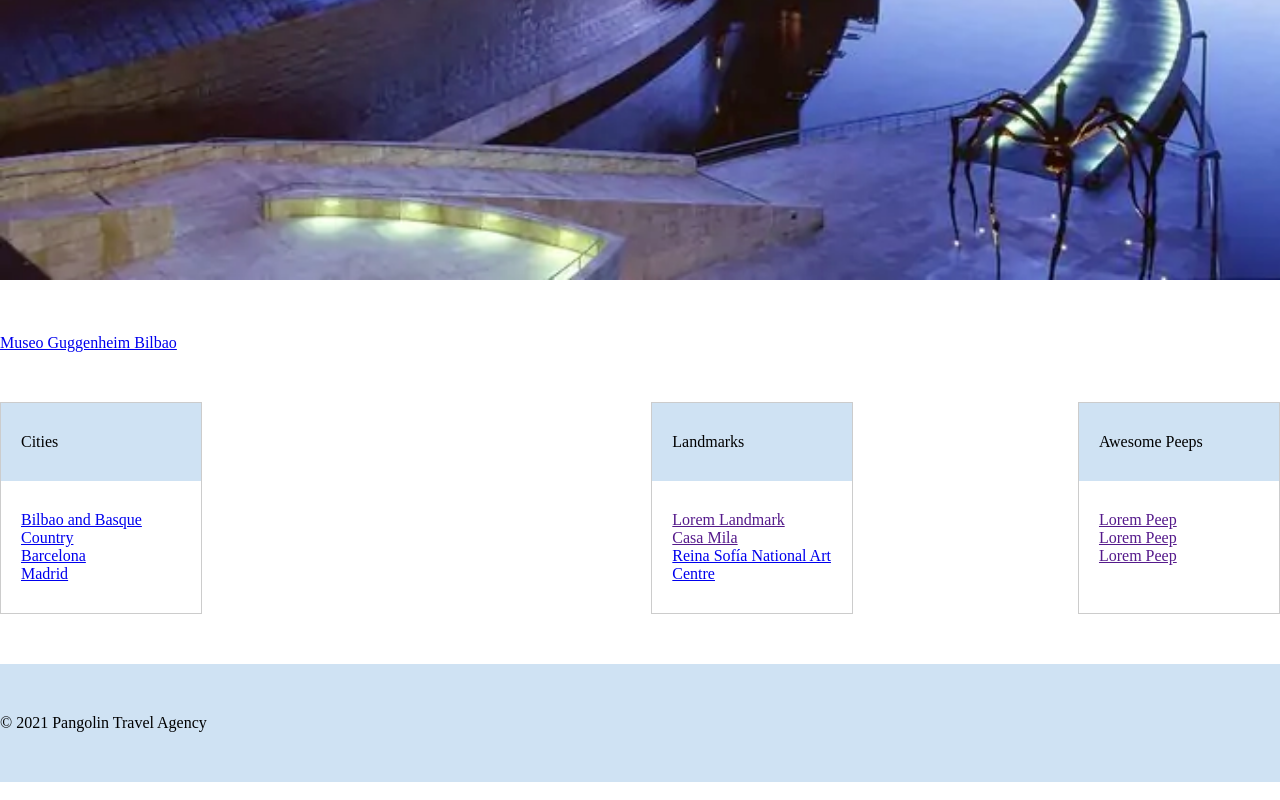
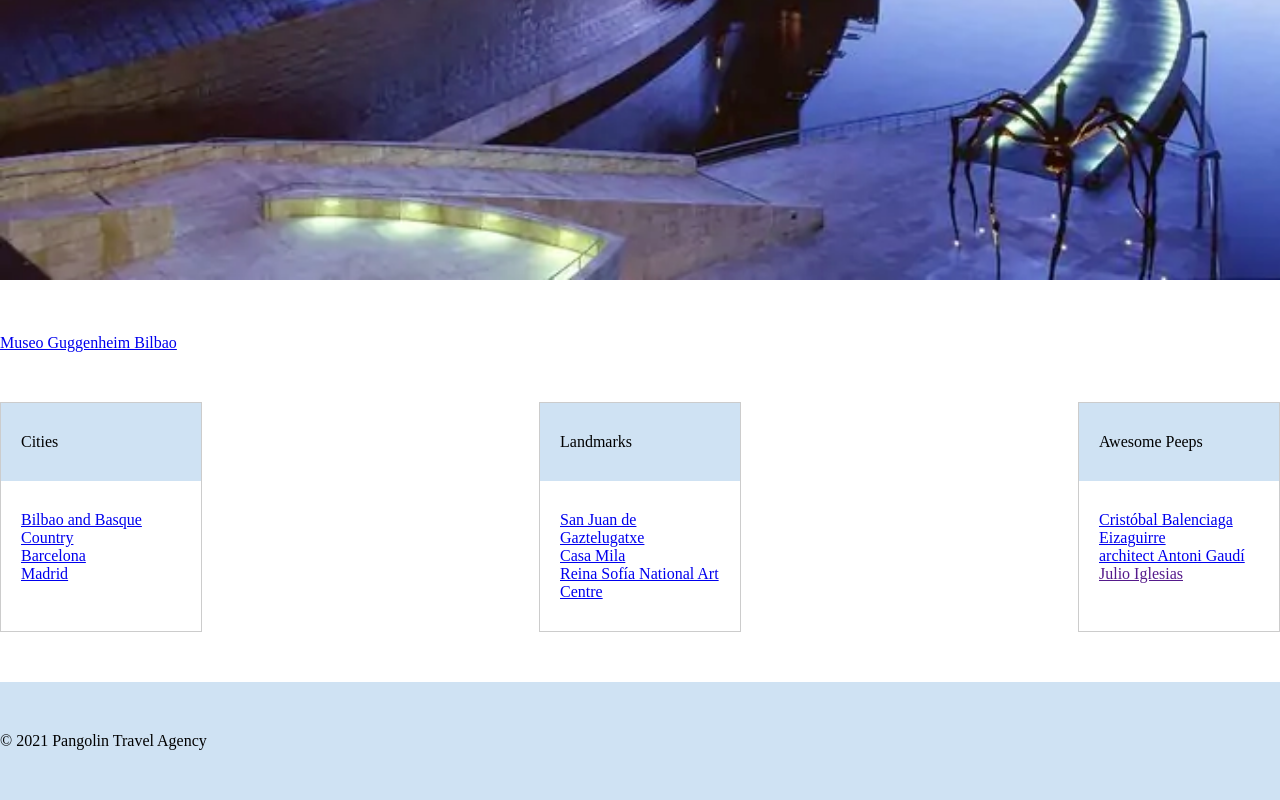
Before and after one commit to NewForce-Cohort-5/hello-world-pangolin, a plain HTML site: page spain.html in a window 1280 px wide. Shown: the part 734-1534 px from the top of the page. Drawn offline with Linux system fonts and the light colour scheme.

Commit message:
new updates for Spain

```diff
--- a/spain.html
+++ b/spain.html
@@ -53,7 +53,7 @@
                 >Madrid</a></li>
             </ul>
           </div>
-        </div> <nav></nav>
+        </div>
 
         <!-- Landmarks -->
         <div class="items-list">
@@ -63,8 +63,8 @@
           </div>
           <div class="list-wrap">
             <ul>
-              <li><a href="">Lorem Landmark</a></li>
-              <li><a href="">Casa Mila</a></li>
+              <li><a href="https://tourism.euskadi.eus/en/top10/cultural-heritage/hermitage-of-san-juan-de-gaztelugatxe/aa30-12376/en/"target="_blank" rel="noopener noreferrer">San Juan de Gaztelugatxe</a></li>
+              <li><a href="https://www.lapedrera.com/en" target="_blank" rel="noopener noreferrer">Casa Mila</a></li>
               <li><a href="https://www.museoreinasofia.es/en" target="_blank" rel="noopener noreferrer"
                 >Reina Sofía National Art Centre</a></li>
             </ul>
@@ -79,9 +79,9 @@
           </div>
           <div class="list-wrap">
             <ul>
-              <li><a href="">Lorem Peep</a></li>
-              <li><a href="">Lorem Peep</a></li>
-              <li><a href="">Lorem Peep</a></li>
+              <li><a href="http://basquetribune.com/cristobal-balenciaga-the-basque-roots-of-a-fashion-master/"target="_blank" rel="noopener noreferrer">Cristóbal Balenciaga Eizaguirre</a></li>
+              <li><a href="https://www.artnews.com/feature/antoni-gaudi-who-is-he-famous-works-1234575349/"target="_blank" rel="noopener noreferrer">architect Antoni Gaudí</a></li>
+              <li><a href=""target="_blank" rel="noopener noreferrer">Julio Iglesias</a></li>
             </ul>
           </div>
         </div>
```
